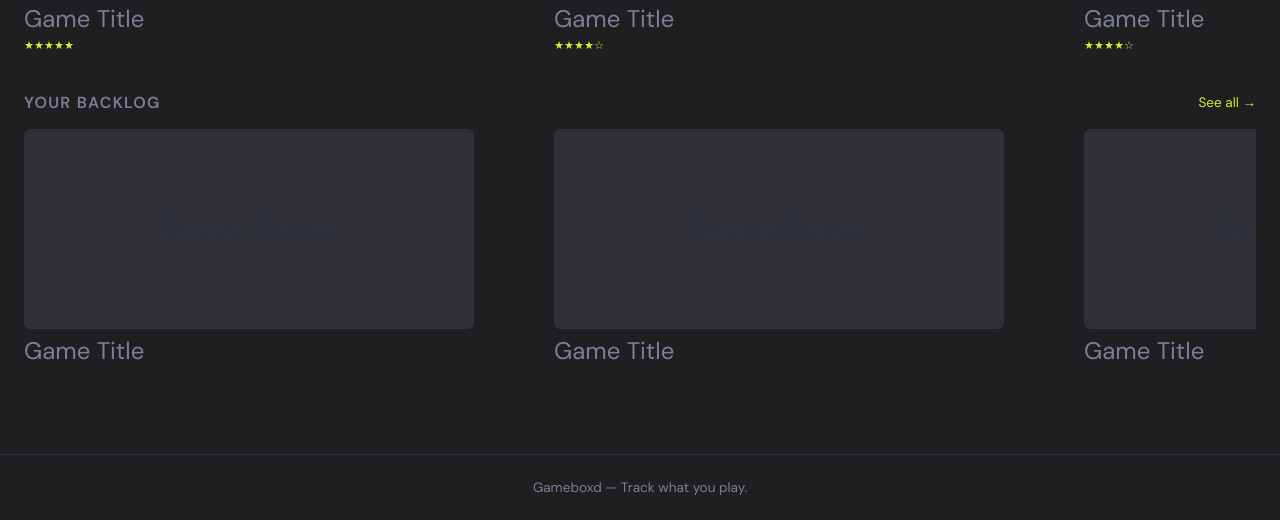
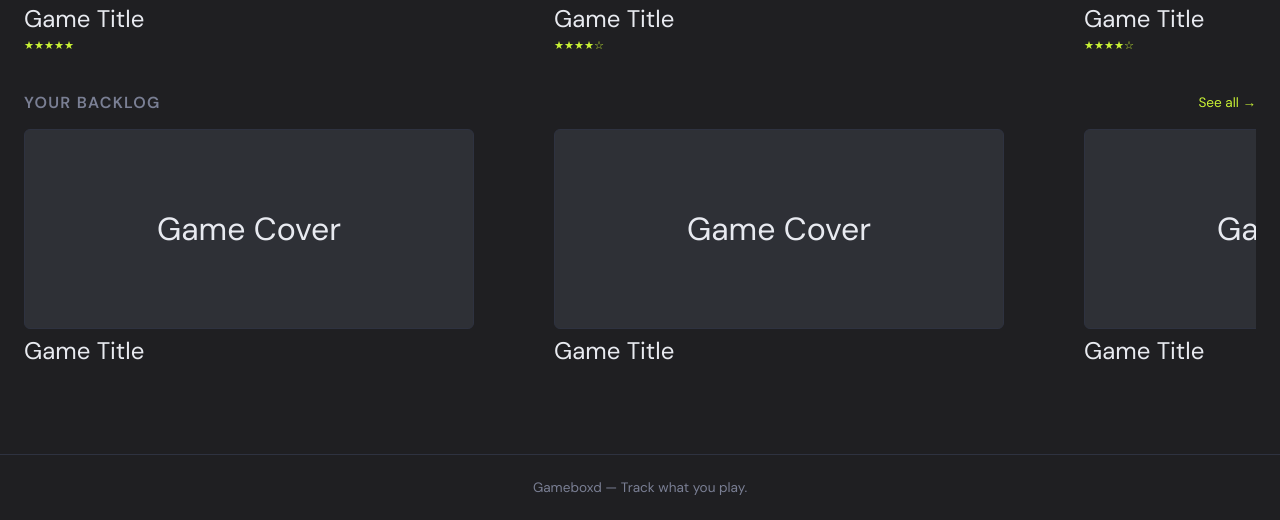
Before and after one commit to NAMalt/Gameboxd, a plain HTML site: page index.html in a window 1280 px wide. Shown: the part 819-1339 px from the top of the page. Drawn offline with Linux system fonts and the light colour scheme.

Commit message:
Fixed Game Cover Text

```diff
--- a/styles.css
+++ b/styles.css
@@ -114,7 +114,7 @@ nav ul li a.active {
     display: flex;
     align-items: center;
     justify-content: center;
-    color: var(--border);
+    color: var(--text);
     font-size: 2rem;
     transition: border-color 0.15s;
 }
@@ -123,7 +123,7 @@ nav ul li a.active {
 
 .game-card .card-label {
     font-size: 1.5rem;
-    color: var(--muted);
+    color: var(--text);
     margin-top: 0.4rem;
     white-space: nowrap;
     overflow: hidden;
```
